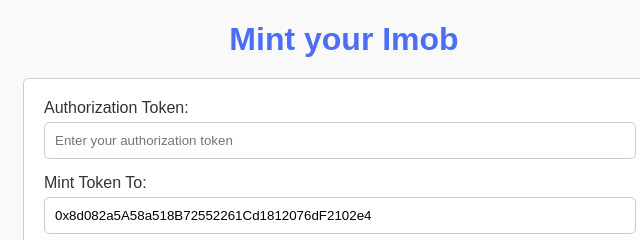
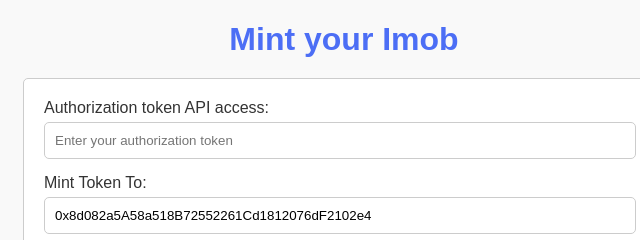
Before and after one commit to davinavarro998/ImobCoinFrontendTestApi, a plain HTML site: page index.html in a window 1280 px wide. Shown: the top 240 px of the page, 296-936 px from the left. Drawn offline with Linux system fonts and the light colour scheme.

Commit message:
updated label for api key

```diff
--- a/index.html
+++ b/index.html
@@ -80,7 +80,7 @@
 <body>
     <h1>Mint your Imob</h1>
     <form id="mintForm">
-        <label for="authorization">Authorization Token:</label>
+        <label for="authorization">Authorization token API access:</label>
         <input type="password" id="authorization" name="authorization" placeholder="Enter your authorization token"
             required><br>
 
```
